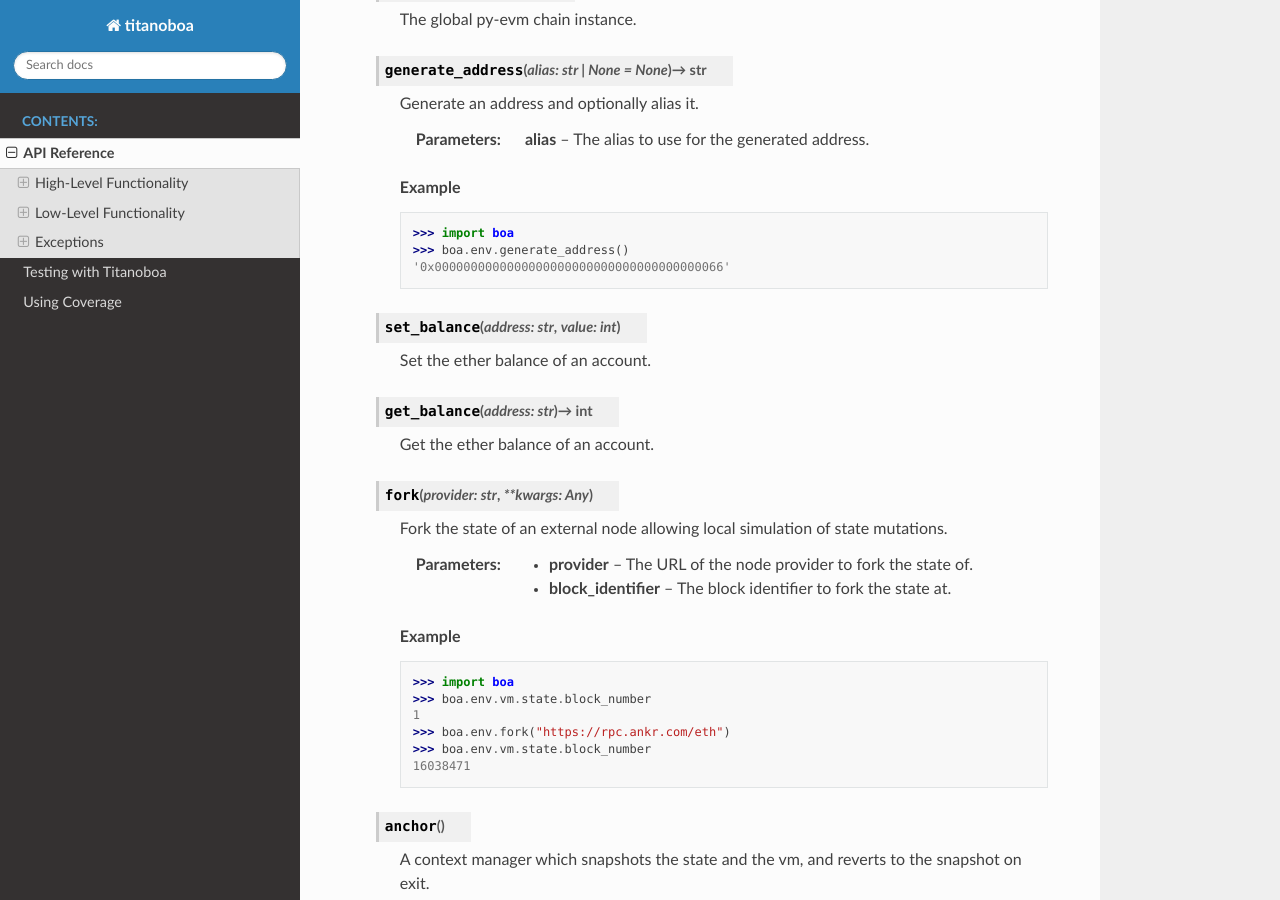
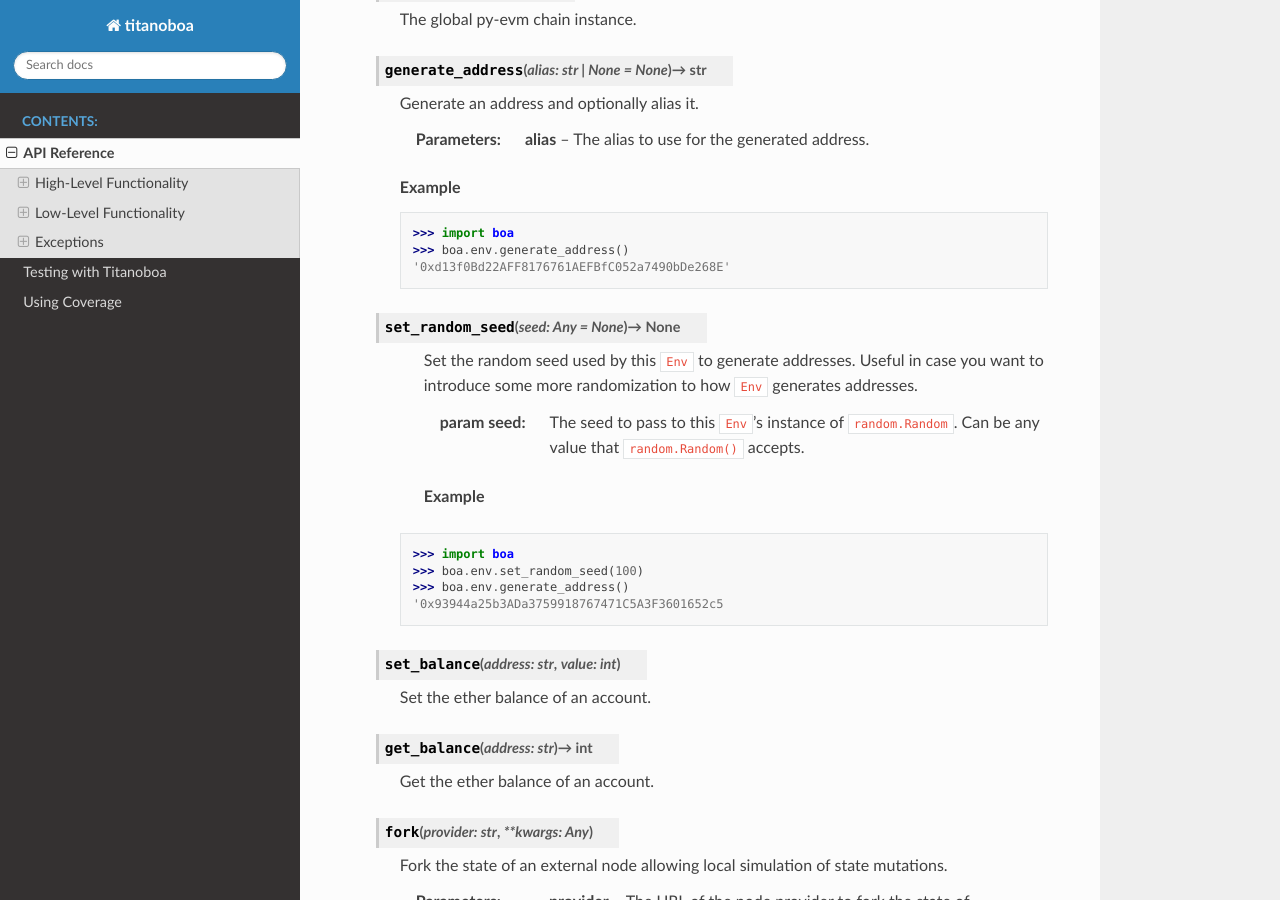
Before and after one commit to vyperlang/titanoboa, a Sphinx documentation site: the page built from docs/source/api.rst, in a window 1280 px wide and 900 px high, scrolled down 6620 px. Built offline with Sphinx 7.4.7 and the Read the Docs theme 2.0.0, drawn with Linux system fonts in a browser that asks for light colours.

Commit message:
make generate_address() generate more realistic addresses
use pseudorandom addresses instead of counting from 100. makes tests
more robust against address sets which don't have enough entropy

```diff
--- a/docs/source/api.rst
+++ b/docs/source/api.rst
@@ -357,7 +357,22 @@
 
             >>> import boa
             >>> boa.env.generate_address()
-            '0x0000000000000000000000000000000000000066'
+            '0xd13f0Bd22AFF8176761AEFBfC052a7490bDe268E'
+
+    .. method:: set_random_seed(seed: Any = None) -> None
+
+        Set the random seed used by this ``Env`` to generate addresses. Useful in case you want to introduce some more randomization to how ``Env`` generates addresses.
+
+        :param seed: The seed to pass to this ``Env``'s instance of ``random.Random``. Can be any value that ``random.Random()`` accepts.
+
+        .. rubric:: Example
+
+     .. code-block:: python
+
+            >>> import boa
+            >>> boa.env.set_random_seed(100)
+            >>> boa.env.generate_address()
+            '0x93944a25b3ADa3759918767471C5A3F3601652c5
 
     .. method:: set_balance(address: str, value: int)
 
```
Also changed, not shown: 2 other files.
